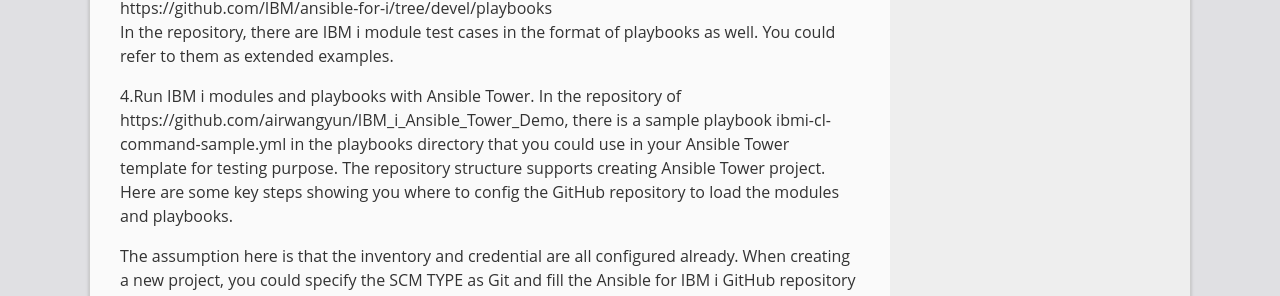
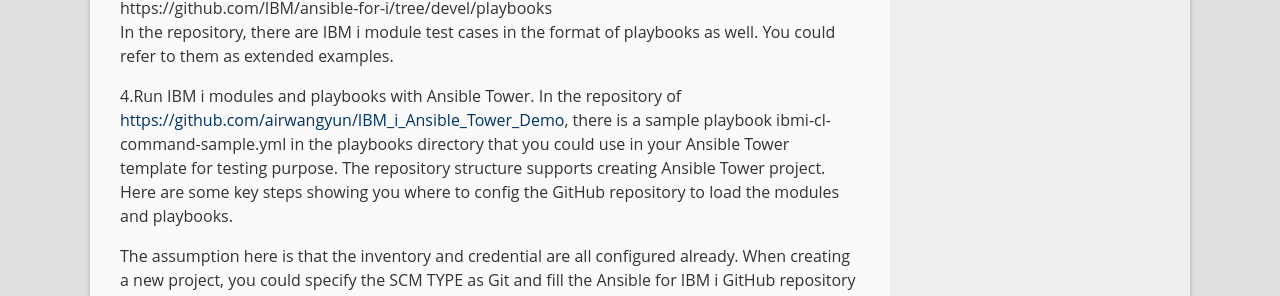
Before and after one commit to IBM/cloud-i-blog, a Jekyll site: the page built from _posts/2020-06-02-automate-your-ibmi-tasks-with-ansible.md, in a window 1280 px wide and 900 px high, scrolled down 5587 px. Shown: the part 175-471 px from the top of the window. Built offline with Jekyll 4.4.1, drawn with Linux system fonts in a browser that asks for light colours; part of the change alters nothing that is shown.

```diff
--- a/_posts/2020-06-02-automate-your-ibmi-tasks-with-ansible.md
+++ b/_posts/2020-06-02-automate-your-ibmi-tasks-with-ansible.md
@@ -451,7 +451,7 @@ https://github.com/IBM/ansible-for-i/tree/devel/playbooks <br>
 In the repository, there are IBM i module test cases in the format of playbooks as well. You could refer to them as extended examples.
 
 4.Run IBM i modules and playbooks with Ansible Tower.
-In the repository of https://github.com/airwangyun/IBM_i_Ansible_Tower_Demo, there is a sample playbook ibmi-cl-command-sample.yml in the playbooks directory that you could use in your Ansible Tower template for testing purpose. The repository structure supports creating Ansible Tower project. Here are some key steps showing you where to config the GitHub repository to load the modules and playbooks.
+In the repository of <a href="https://github.com/airwangyun/IBM_i_Ansible_Tower_Demo" target="_blank">https://github.com/airwangyun/IBM_i_Ansible_Tower_Demo</a>, there is a sample playbook ibmi-cl-command-sample.yml in the playbooks directory that you could use in your Ansible Tower template for testing purpose. The repository structure supports creating Ansible Tower project. Here are some key steps showing you where to config the GitHub repository to load the modules and playbooks.
 
 The assumption here is that the inventory and credential are all configured already. When creating a new project, you could specify the SCM TYPE as Git and fill the Ansible for IBM i GitHub repository link in SCM URL field. ‘master’ branch is used in this example. <br>
 ![Create IBM i Sample Project in Ansible Tower](../resources/pic/misc/ansible-automation-tower-1.png)
```
